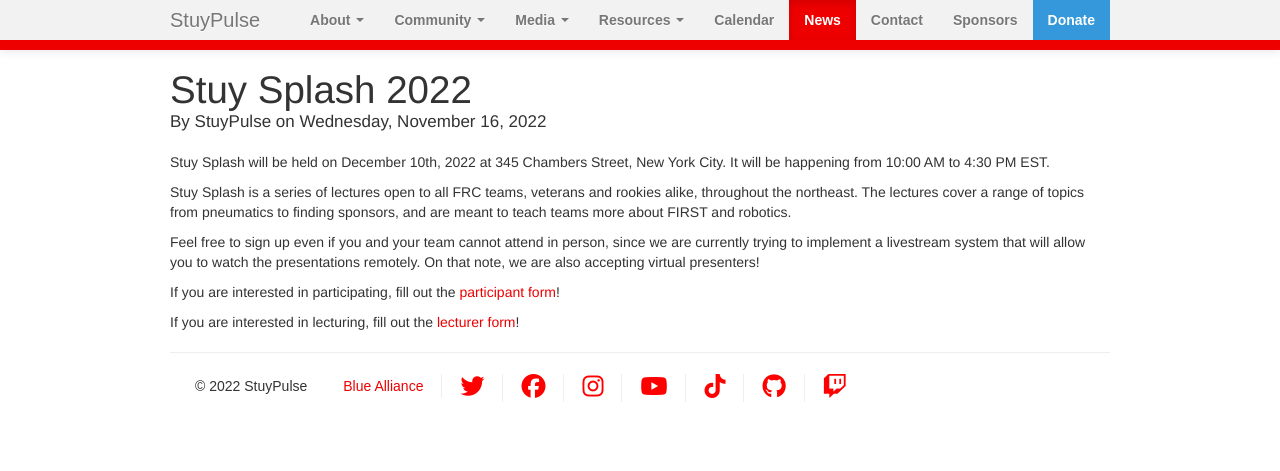
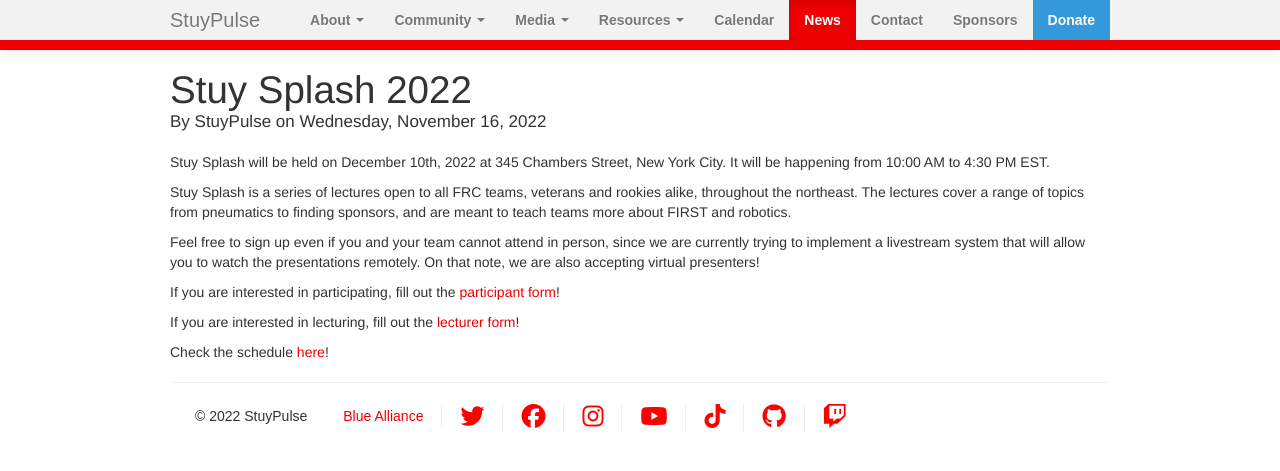
Before and after one commit to StuyPulse/team694.github.io, a Jekyll site: the page built from _posts/2022-11-16-stuy-splash.md, in a window 1280 px wide. Shown: the top 471 px of the page. Built offline with Jekyll 4.4.1, drawn with Linux system fonts in a browser that asks for light colours; nearby versions of some CDN libraries.

Commit message:
add stuysplash schedule (#338)

```diff
--- a/_posts/2022-11-16-stuy-splash.md
+++ b/_posts/2022-11-16-stuy-splash.md
@@ -12,3 +12,5 @@
 If you are interested in participating, fill out the [participant form](https://forms.gle/ij7CfUbxz7ESNRhC6)!
 
 If you are interested in lecturing, fill out the [lecturer form](https://docs.google.com/forms/u/6/d/e/1FAIpQLSeG0GEYqX99FQDue5CcI3M62pOk5G2n4mDUHdO2WEgHTLPTJA/viewform?usp=send_form)!
+
+Check the schedule [here](https://docs.google.com/spreadsheets/d/1BaZiPPt2_5361UKOHyEOUM5JcTPeePXMfUKvPDIiS-A/edit?usp=sharing)!
```
